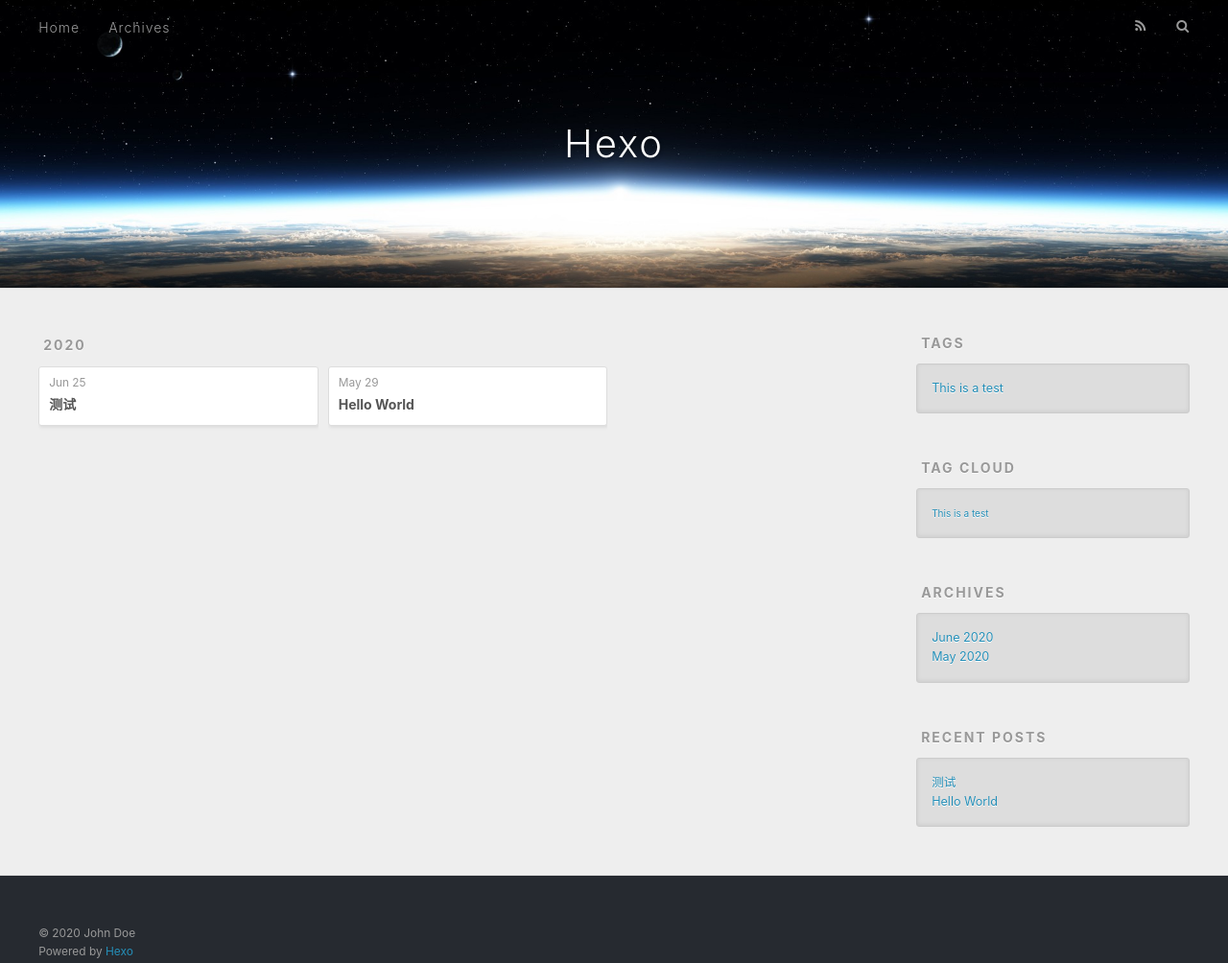
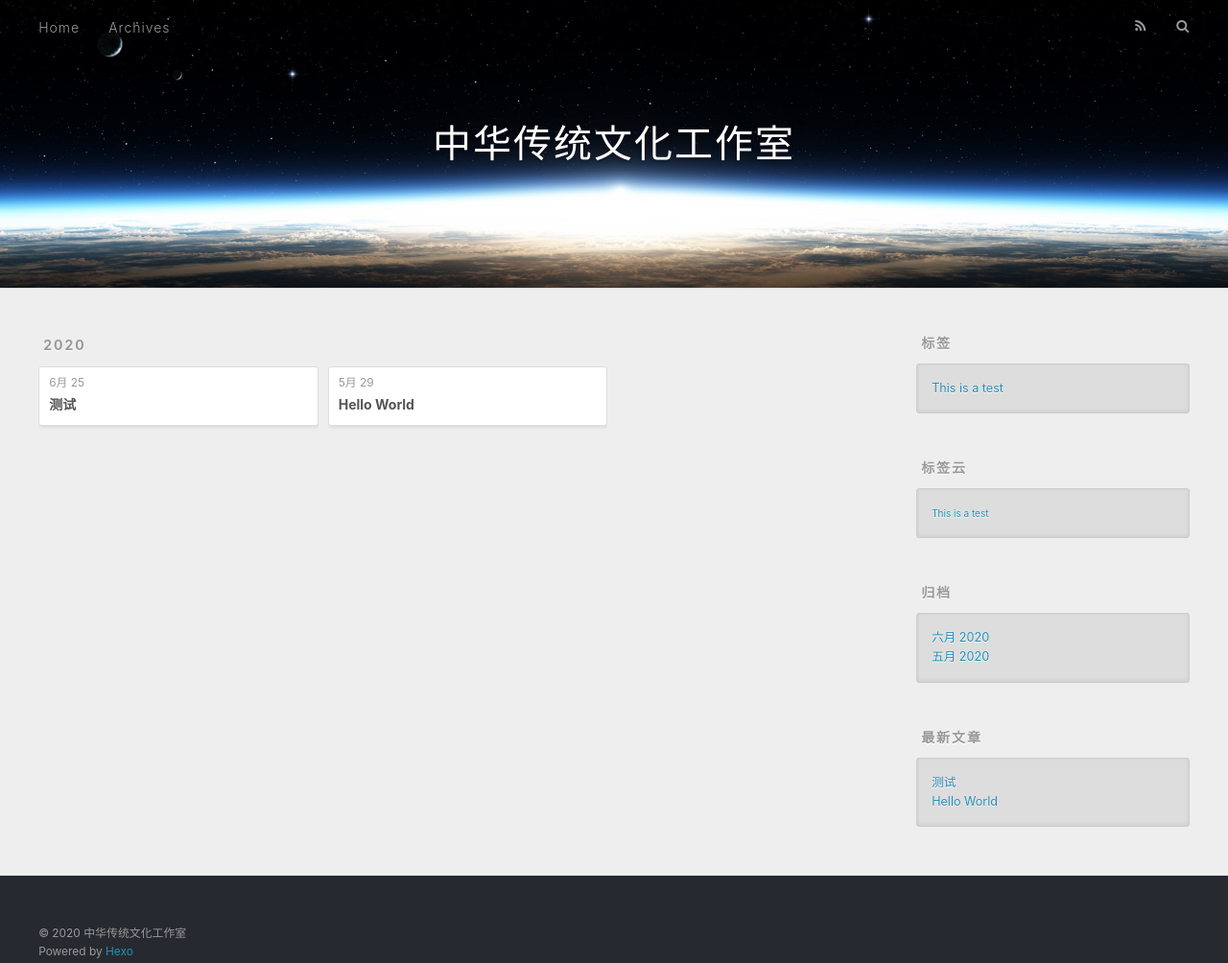
Before and after one commit to memory117/memory117.github.io, a plain HTML site: page archives/index.html in a window 1280 px wide. Shown: the whole page at 96% size. Drawn offline with nearby package versions, Linux system fonts and the light colour scheme.

Commit message:
Site updated: 2020-06-25 23:54:03

```diff
--- a/archives/index.html
+++ b/archives/index.html
@@ -5,17 +5,17 @@
 
 
 
-  <title>Archives | Hexo</title>
+  <title>归档 | 中华传统文化工作室</title>
   <meta name="viewport" content="width=device-width, initial-scale=1, maximum-scale=1">
   <meta property="og:type" content="website">
-<meta property="og:title" content="Hexo">
+<meta property="og:title" content="中华传统文化工作室">
 <meta property="og:url" content="http://yoursite.com/archives/index.html">
-<meta property="og:site_name" content="Hexo">
-<meta property="og:locale" content="en_US">
-<meta property="article:author" content="John Doe">
+<meta property="og:site_name" content="中华传统文化工作室">
+<meta property="og:locale" content="zh_CN">
+<meta property="article:author" content="中华传统文化工作室">
 <meta name="twitter:card" content="summary">
 
-    <link rel="alternate" href="/atom.xml" title="Hexo" type="application/atom+xml">
+    <link rel="alternate" href="/atom.xml" title="中华传统文化工作室" type="application/atom+xml">
 
 
     <link rel="icon" href="/favicon.png">
@@ -36,7 +36,7 @@
   <div id="header-outer" class="outer">
     <div id="header-title" class="inner">
       <h1 id="logo-wrap">
-        <a href="/" id="logo">Hexo</a>
+        <a href="/" id="logo">中华传统文化工作室</a>
       </h1>
 
     </div>
@@ -53,7 +53,7 @@
 
           <a id="nav-rss-link" class="nav-icon" href="/atom.xml" title="RSS Feed"></a>
 
-        <a id="nav-search-btn" class="nav-icon" title="Search"></a>
+        <a id="nav-search-btn" class="nav-icon" title="搜索"></a>
       </nav>
       <div id="search-form-wrap">
         <form action="//google.com/search" method="get" accept-charset="UTF-8" class="search-form"><input type="search" name="q" class="search-form-input" placeholder="Search"><button type="submit" class="search-form-submit">&#xF002;</button><input type="hidden" name="sitesearch" value="http://yoursite.com"></form>
@@ -79,7 +79,7 @@
   <div class="archive-article-inner">
     <header class="archive-article-header">
       <a href="/2020/06/25/my%20first%20blog/" class="archive-article-date">
-  <time datetime="2020-06-24T16:00:00.000Z" itemprop="datePublished">Jun 25</time>
+  <time datetime="2020-06-24T16:00:00.000Z" itemprop="datePublished">6月 25</time>
 </a>
 
 
@@ -98,7 +98,7 @@
   <div class="archive-article-inner">
     <header class="archive-article-header">
       <a href="/2020/05/29/hello-world/" class="archive-article-date">
-  <time datetime="2020-05-29T13:33:14.763Z" itemprop="datePublished">May 29</time>
+  <time datetime="2020-05-29T13:33:14.763Z" itemprop="datePublished">5月 29</time>
 </a>
 
 
@@ -125,7 +125,7 @@
 
 
   <div class="widget-wrap">
-    <h3 class="widget-title">Tags</h3>
+    <h3 class="widget-title">标签</h3>
     <div class="widget">
       <ul class="tag-list" itemprop="keywords"><li class="tag-list-item"><a class="tag-list-link" href="/tags/This-is-a-test/" rel="tag">This is a test</a></li></ul>
     </div>
@@ -135,7 +135,7 @@
 
 
   <div class="widget-wrap">
-    <h3 class="widget-title">Tag Cloud</h3>
+    <h3 class="widget-title">标签云</h3>
     <div class="widget tagcloud">
       <a href="/tags/This-is-a-test/" style="font-size: 10px;">This is a test</a>
     </div>
@@ -144,9 +144,9 @@
 
 
   <div class="widget-wrap">
-    <h3 class="widget-title">Archives</h3>
+    <h3 class="widget-title">归档</h3>
     <div class="widget">
-      <ul class="archive-list"><li class="archive-list-item"><a class="archive-list-link" href="/archives/2020/06/">June 2020</a></li><li class="archive-list-item"><a class="archive-list-link" href="/archives/2020/05/">May 2020</a></li></ul>
+      <ul class="archive-list"><li class="archive-list-item"><a class="archive-list-link" href="/archives/2020/06/">六月 2020</a></li><li class="archive-list-item"><a class="archive-list-link" href="/archives/2020/05/">五月 2020</a></li></ul>
     </div>
   </div>
 
@@ -154,7 +154,7 @@
 
 
   <div class="widget-wrap">
-    <h3 class="widget-title">Recent Posts</h3>
+    <h3 class="widget-title">最新文章</h3>
     <div class="widget">
       <ul>
 
@@ -178,7 +178,7 @@
 
   <div class="outer">
     <div id="footer-info" class="inner">
-      &copy; 2020 John Doe<br>
+      &copy; 2020 中华传统文化工作室<br>
       Powered by <a href="http://hexo.io/" target="_blank">Hexo</a>
     </div>
   </div>
```
Also changed, not shown: 2020/05/29/hello-world/index.html (+14 -14 lines), 2020/06/25/my first blog/index.html (+15 -15 lines), archives/2020/05/index.html (+15 -15 lines), archives/2020/06/index.html (+15 -15 lines), archives/2020/index.html (+16 -16 lines), index.html (+16 -16 lines), tags/This-is-a-test/index.html (+15 -15 lines).
